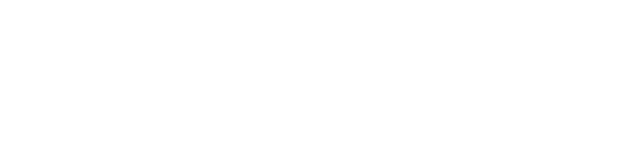
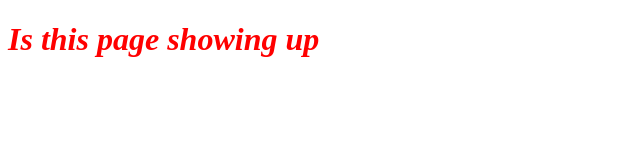
Before and after one commit to faisy227/AI_Enhanced_Client_Server_Application_Project, a website: page public/index.html in a window 1280 px wide. Shown: the whole page, without its empty margins (0-640 px from the left). Drawn offline with Linux system fonts and the light colour scheme.

Commit message:
adding css and styles

```diff
--- a/public/index.html
+++ b/public/index.html
@@ -4,8 +4,10 @@
     <meta charset="UTF-8">
     <meta name="viewport" content="width=device-width, initial-scale=1.0">
     <title>Document</title>
+    <link rel="stylesheet" href="style.css">
 </head>
 <body>
-
+    <!-- should show in localhost:8000/index.html -->
+    <h1>Is this page showing up</h1>
 </body>
 </html>
--- /dev/null
+++ b/public/style.css
@@ -0,0 +1,4 @@
+h1{
+    color: red;
+    font-style: italic;
+}
```
